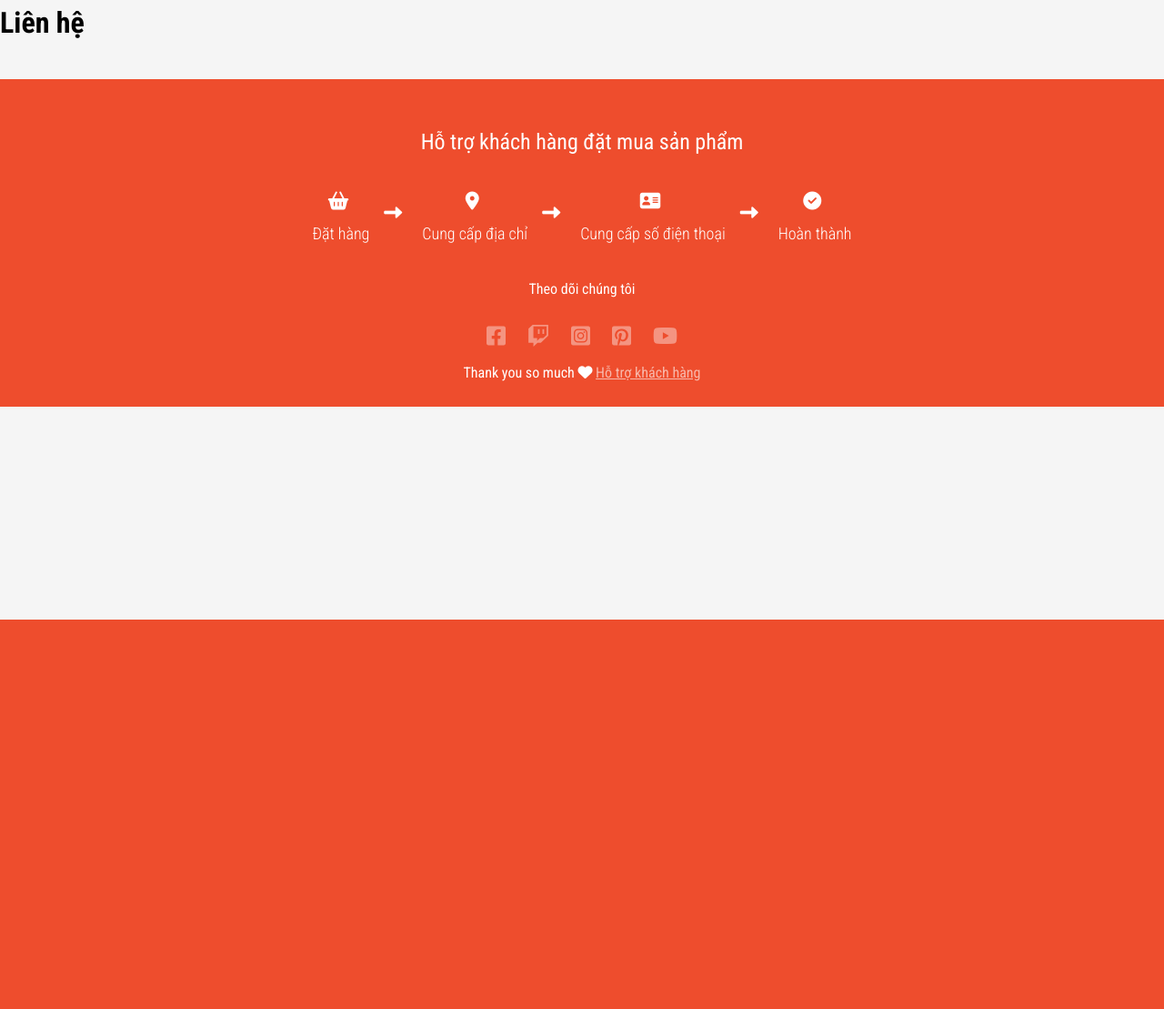
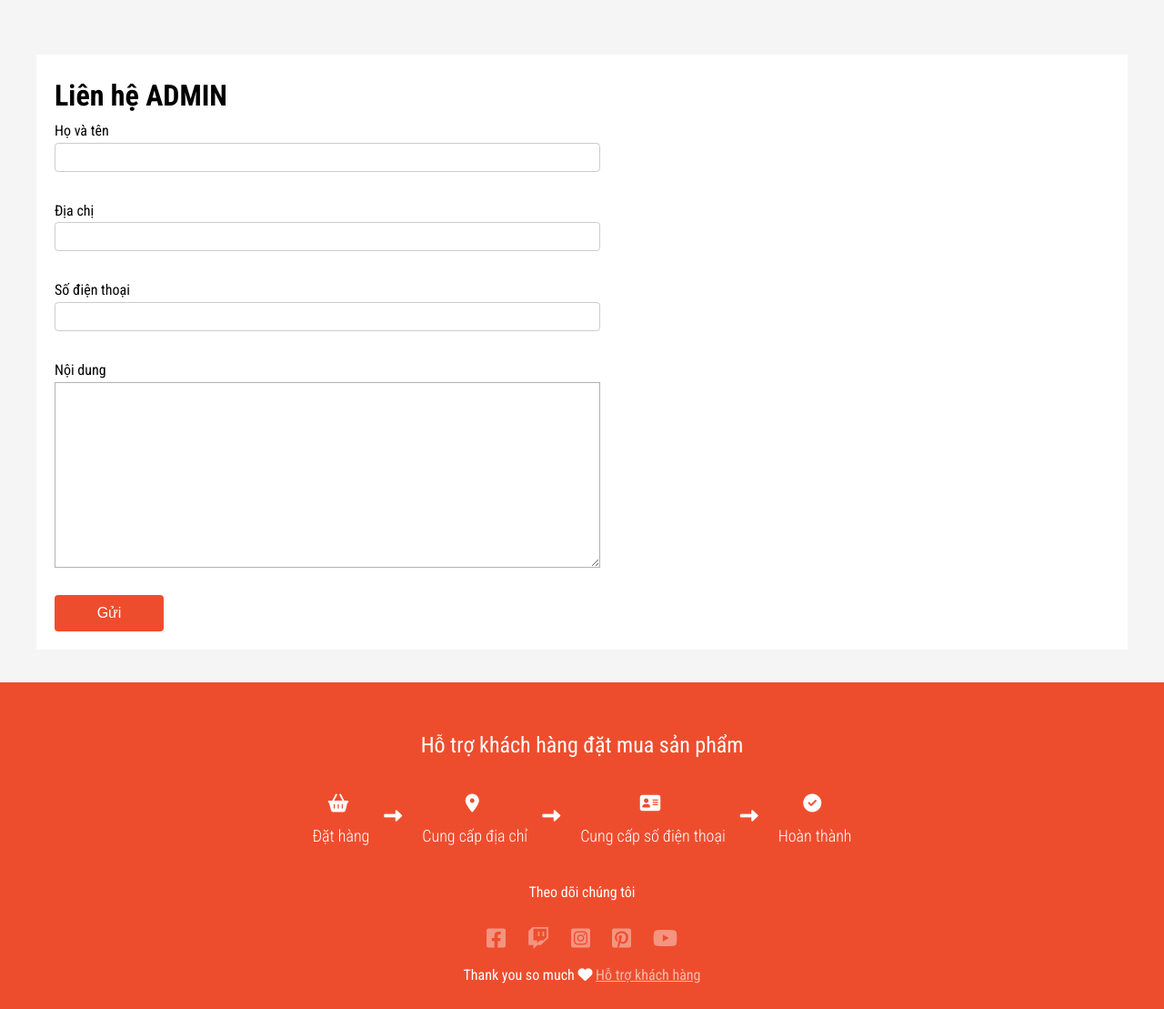
Before and after one commit to thanhNguyen2k3/project-webpack, a PHP site: page /index.php?act=contact in a window 1280 px wide. Shown: the part 119-1228 px from the top of the page at 91% size. Before the commit the page ends 800 px from the top, so only its background shows below. Run offline with PHP 8.4, Linux system fonts and the light colour scheme; tables that the repository leaves empty or names only in its code hold one stand-in row (values such as "Sample post").

Commit message:
19/10/2022

```diff
--- a/admin/header.php
+++ b/admin/header.php
@@ -30,10 +30,11 @@
         <header class="header">
             <ul class="menu">
                 <li><a href="../index.php">Trang chủ</a></li>
-                <li><a href="index.php?act=sp">Sản phẩm</a></li>
+                <li><a href="index.php?act=sp">Thêm Sản phẩm</a></li>
                 <li><a href="index.php?act=quanlysp">Quản lý sản phẩm</a></li>
                 <li><a href="index.php?act=qluser">Khách hàng</a></li>
                 <li><a href="index.php?act=comment">Bình luận</a></li>
+                <li><a href="index.php?act=contact">Quản lý liên hệ</a></li>
                 <li><a href="index.php?act=thongke">Thống kê</a></li>
             </ul>
         </header>
--- a/admin/index.php
+++ b/admin/index.php
@@ -37,6 +37,11 @@ if(isset($_GET['act'])) {
             # code...
             break;
 
+        case 'contact':
+            include 'contact/contact.php';
+            # code...
+            break;
+
         default:
             include 'container.php';
             break;
--- /dev/null
+++ b/css/contact.css
@@ -0,0 +1,13 @@
+.contact {
+    width: 600px;
+    max-width: 100%;
+}
+
+.form-contact {
+    background-color: var(--white);
+    display: flex;
+    justify-content: center;
+    margin-top: 60px;
+    padding: 20px;
+    flex-direction: column;
+}
--- a/css/header.css
+++ b/css/header.css
@@ -81,6 +81,10 @@
   margin-right: 18px;
 }
 
+.nav > li > a.active {
+  border-bottom: 1px solid;
+}
+
 .actions {
   display: flex;
   color: var(--white);
--- a/user/components/signup.php
+++ b/user/components/signup.php
@@ -66,6 +66,12 @@ if (isset($_POST["sign_up"])) {
         $sql = "INSERT INTO sign_up VALUES (null, '$username', '$email', '$password' ) ";
         $result = $conn->exec($sql);
 
+        session_start();
+
+        session_regenerate_id();
+
+        $_SESSION["email"] = $email;
+
         header("location:login.php");
     }
 } else {
--- a/user/layouts/footer.php
+++ b/user/layouts/footer.php
@@ -54,8 +54,8 @@
         }
     }
 </script>
-<script src="user/js/search.js"></script>
-<script src="user/js/slideShow.js"></script>
+<script src="js/search.js"></script>
+<script src="js/slideShow.js"></script>
 
 </body>
 
--- a/user/layouts/header.php
+++ b/user/layouts/header.php
@@ -22,6 +22,7 @@ include 'connect/connect.php';
     <link rel="stylesheet" href="css/form.css">
     <link rel="stylesheet" href="css/intro.css">
     <link rel="stylesheet" href="css/product.css">
+    <link rel="stylesheet" href="css/contact.css">
 
     <!-- font google -->
     <link rel="preconnect" href="https://fonts.googleapis.com">
--- a/user/pages/contact.php
+++ b/user/pages/contact.php
@@ -1 +1,86 @@
-<h1>Liên hệ</h1>
+<?php
+
+include 'connect/connect.php';
+
+$error = [];
+
+if (isset($_POST['contact'])) {
+    $name = $_POST['name'];
+    $address = $_POST['address'];
+    $phone = $_POST['phone'];
+    $text = $_POST['text'];
+
+    if (empty($name)) {
+        $error["er_name"] = "tên không được bỏ trống";
+    }
+
+    if (empty($address)) {
+        $error["er_address"] = "Địa không được bỏ trống";
+    }
+
+    if (empty($phone)) {
+        $error["er_phone"] = "Số điện thoại không được bỏ trống";
+    }
+
+    if (empty($text)) {
+        $error["er_text"] = "Nội dung không được bỏ trống";
+    }
+
+    if (!$error) {
+
+        $sql = "INSERT INTO `contact` (name, address, phone, text) VALUES ('$name', '$address', '$phone', '$text') ";
+
+        $conn->exec($sql);
+
+        $success = "Bạn đã gửi địa chỉ liên hệ thành công vui lòng chờ Admin phản hồi";
+    }
+}
+
+?>
+
+
+<div class="grid">
+
+
+    <form action="" method="POST" class="form-contact">
+        <h1>Liên hệ ADMIN</h1>
+
+        <div>
+            <?php
+
+            if (isset($success)) {
+                echo "<p class='success-login' >'.$success.'</p>";
+            }
+            ?>
+        </div>
+
+        <section class="contact">
+            <div class="form-control">
+                <label class="" for="">Họ và tên</label>
+                <input class="form-input" type="text" name="name">
+                <span class="error"><?php echo isset($error["er_name"]) ? $error["er_name"] : "" ?></span>
+            </div>
+
+            <div class="form-control">
+                <label class="" for="">Địa chị</label>
+                <input class="form-input" type="text" name="address">
+                <span class="error"><?php echo isset($error["er_address"]) ? $error["er_address"] : ""; ?></span>
+            </div>
+
+            <div class="form-control">
+                <label class="" for="">Số điện thoại</label>
+                <input class="form-input" type="text" name="phone">
+                <span class="error"><?php echo isset($error["er_phone"]) ? $error["er_phone"] : ""; ?></span>
+            </div>
+
+
+            <div class="form-control">
+                <label class="" for="">Nội dung</label>
+                <textarea name="text" cols="0" rows="10"></textarea>
+                <span class="error"><?php echo isset($error["er_text"]) ? $error["er_text"] : ""; ?></span>
+            </div>
+            <button class="handel-submit" name="contact">Gửi</button>
+        </section>
+
+    </form>
+</div>
--- a/user/product/cart.php
+++ b/user/product/cart.php
@@ -14,7 +14,7 @@ $count = $result->rowCount();
 
 
 if ($count == 0) {
-    $message = "Chưa có sản phẩm nào được them vào giỏi hàng của bạn";
+    $message = "Chưa có sản phẩm nào được thêm vào giỏ hàng của bạn";
 }
 
 
```
Also changed, not shown: admin/contact/contact.php (added, +36 -0 lines), admin/contact/deletecontact.php (added, +9 -0 lines), js/search.js (renamed from user/js/search.js), js/slideShow.js (renamed from user/js/slideShow.js).
